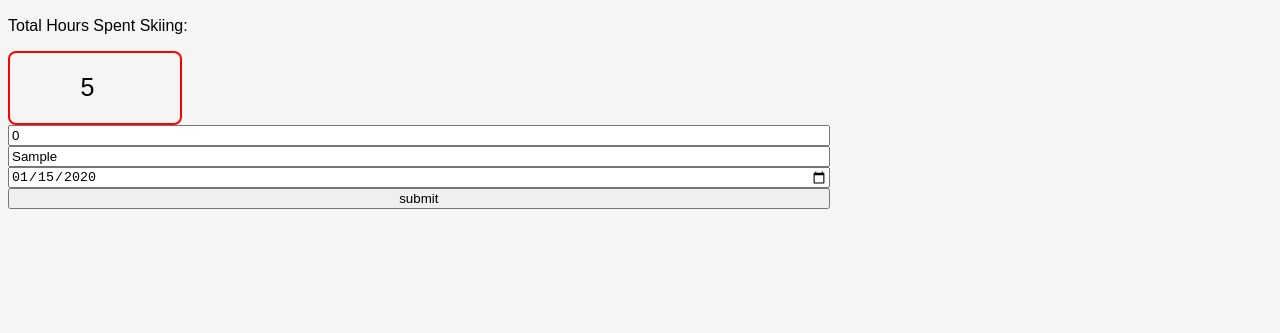
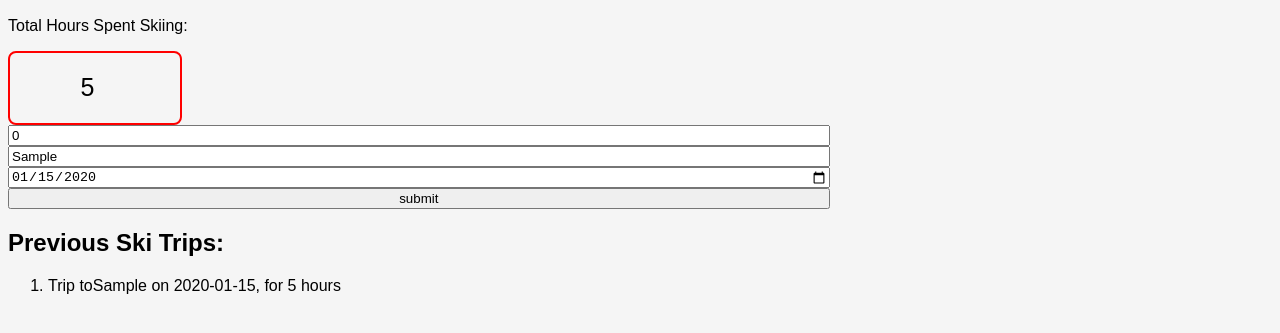
Before and after one commit to WVU-CS330-2024-08-Group05/G5, a plain HTML site: page SkiLogging/SkiLoggingIndex.html in a window 1280 px wide. Both pictures are taken after typing "5", "Sample", "2020-01-15" into the empty fields and a click on the button "submit". Shown: the part 199-532 px from the top of the page. Drawn offline with Linux system fonts and the light colour scheme.

Commit message:
Added Features to Web Page, can now track where the hours were and what date they occured on, having a list of all these trips logged

```diff
--- a/SkiLogging/SkiLoggingIndex.html
+++ b/SkiLogging/SkiLoggingIndex.html
@@ -28,16 +28,36 @@
         <input type= "date" id="Date"   name="Date" placeholder="Enter Date:" />
         <button type="button" id="hourSubmit">submit</button>
     </div>
+
+    <div class="right">
+        <div>
+            <h2>
+                Previous Ski Trips:
+            </h2>
+            <ol id="SkiTripList"></ol>
+        </div>
+    </div>
 </body>
 
 </html>
 
 <script>
     document.getElementById('hourSubmit').addEventListener("click", function () {
+        // Adds hours to total
         let newHours = parseFloat(document.getElementById('Hours').value) || 0;
         let totalHours = parseFloat(document.getElementById('totalHours').value) || 0;
         totalHours += newHours;
         document.getElementById('totalHours').value = totalHours;
         document.getElementById('Hours').value = 0;
+
+        // Adds new Ski Trip to list which will be posted on right
+        // hand side of the web page
+        let resort = document.getElementById('Resort').value;
+        let date = document.getElementById('Date').value;
+        let listItem = document.createElement('li');
+        listItem.textContent = ("Trip to" + resort + " on " + date + ", for " + newHours + " hours");
+        document.getElementById('SkiTripList').append(listItem);
     });
+
+
 </script>
```
